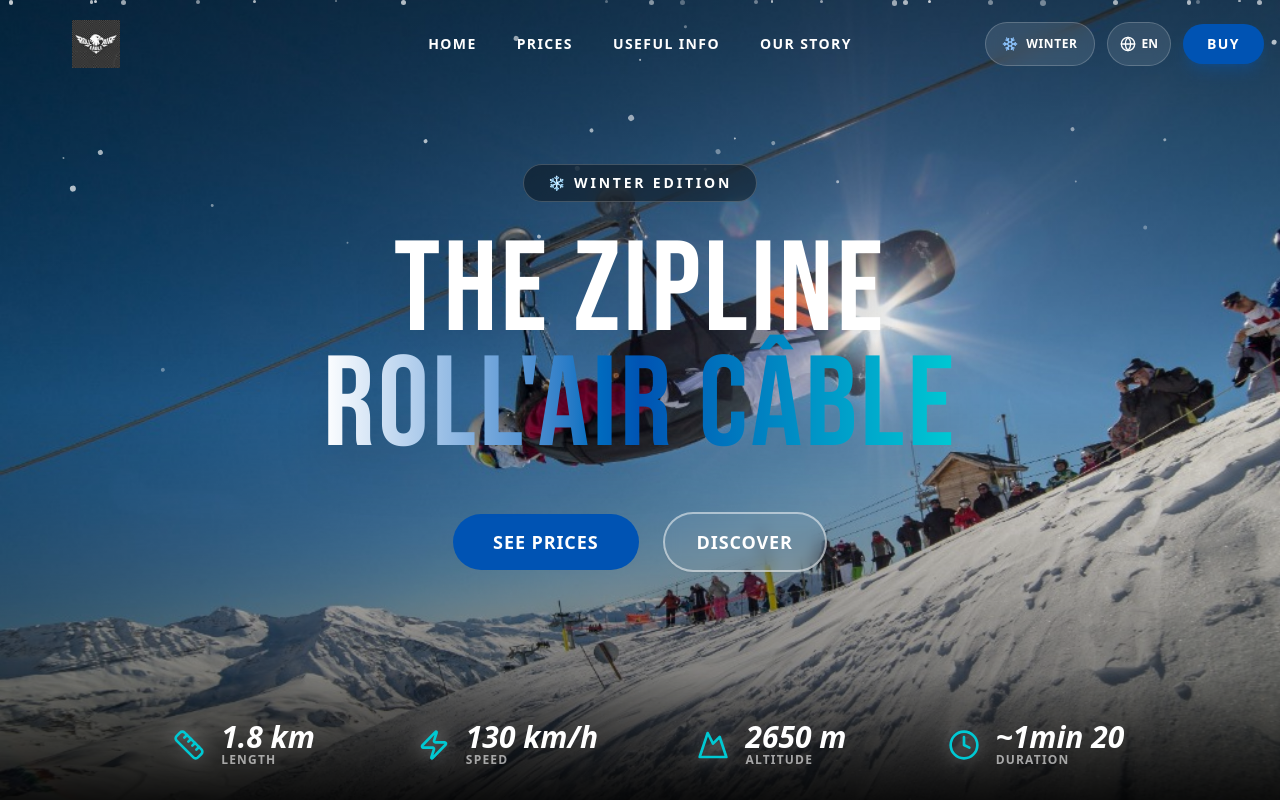
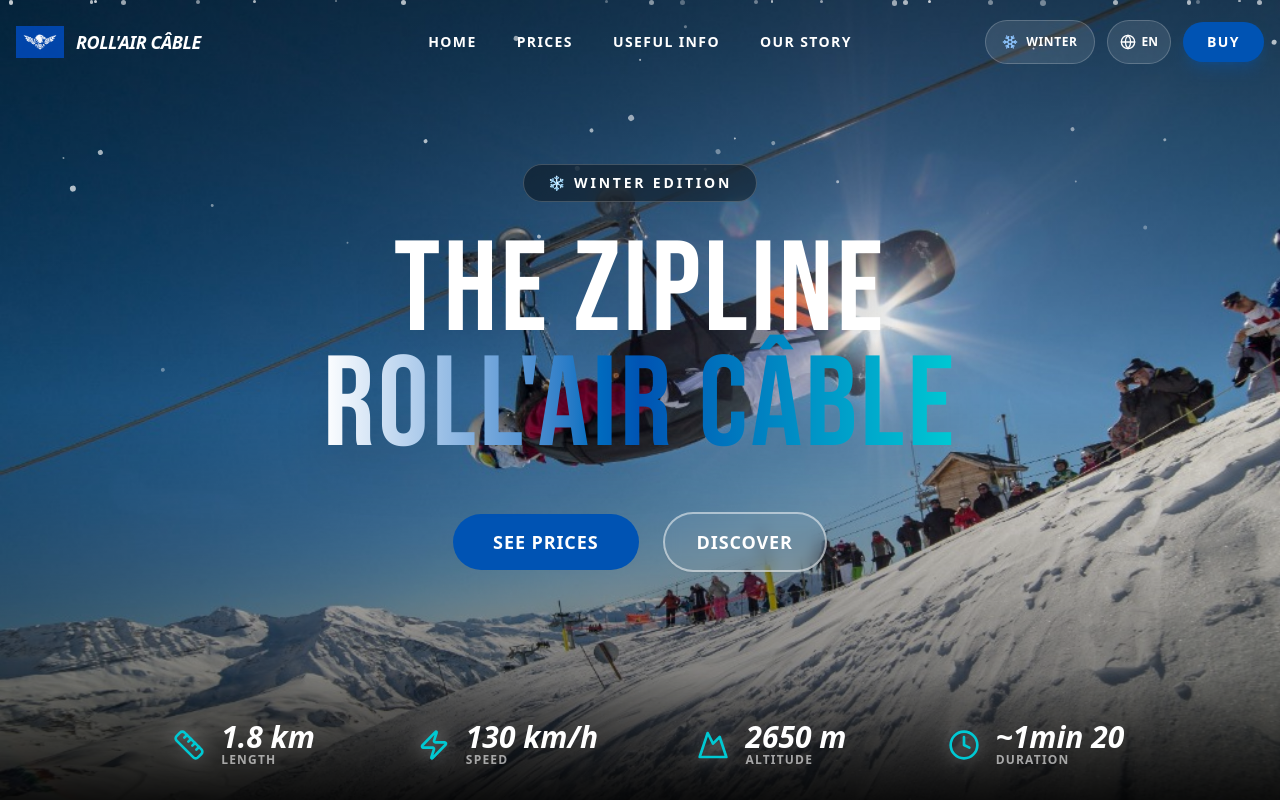
Before and after one commit to La-tyrolienne/tyrolienne-orcieres, a Next.js app: page /en in a window 1280 px wide. Shown: the top 800 px of the page. Built offline with nearby package versions, Linux system fonts and the light colour scheme.

Commit message:
Restore Roll'Air Câble text, use mix-blend-screen for logo

```diff
--- a/src/components/Header.tsx
+++ b/src/components/Header.tsx
@@ -115,15 +115,18 @@
             <div className="container mx-auto px-4">
                 <nav className="flex items-center justify-between">
                     {/* Left: Logo */}
-                    <Link href="/" className="flex items-center group">
-                        <div className="relative w-40 h-12">
+                    <Link href="/" className="flex items-center gap-3 group">
+                        <div className="relative w-12 h-8 overflow-hidden">
                             <Image
-                                src="/logo-header.png"
+                                src="/logo-rollair.png"
                                 alt="Roll'Air Câble"
                                 fill
-                                className="object-contain"
+                                className="object-contain mix-blend-screen"
                             />
                         </div>
+                        <span className="hidden sm:block text-white font-black uppercase italic tracking-tight text-lg">
+                            Roll&apos;Air Câble
+                        </span>
                     </Link>
 
                     {/* Center: Navigation Links */}
```
